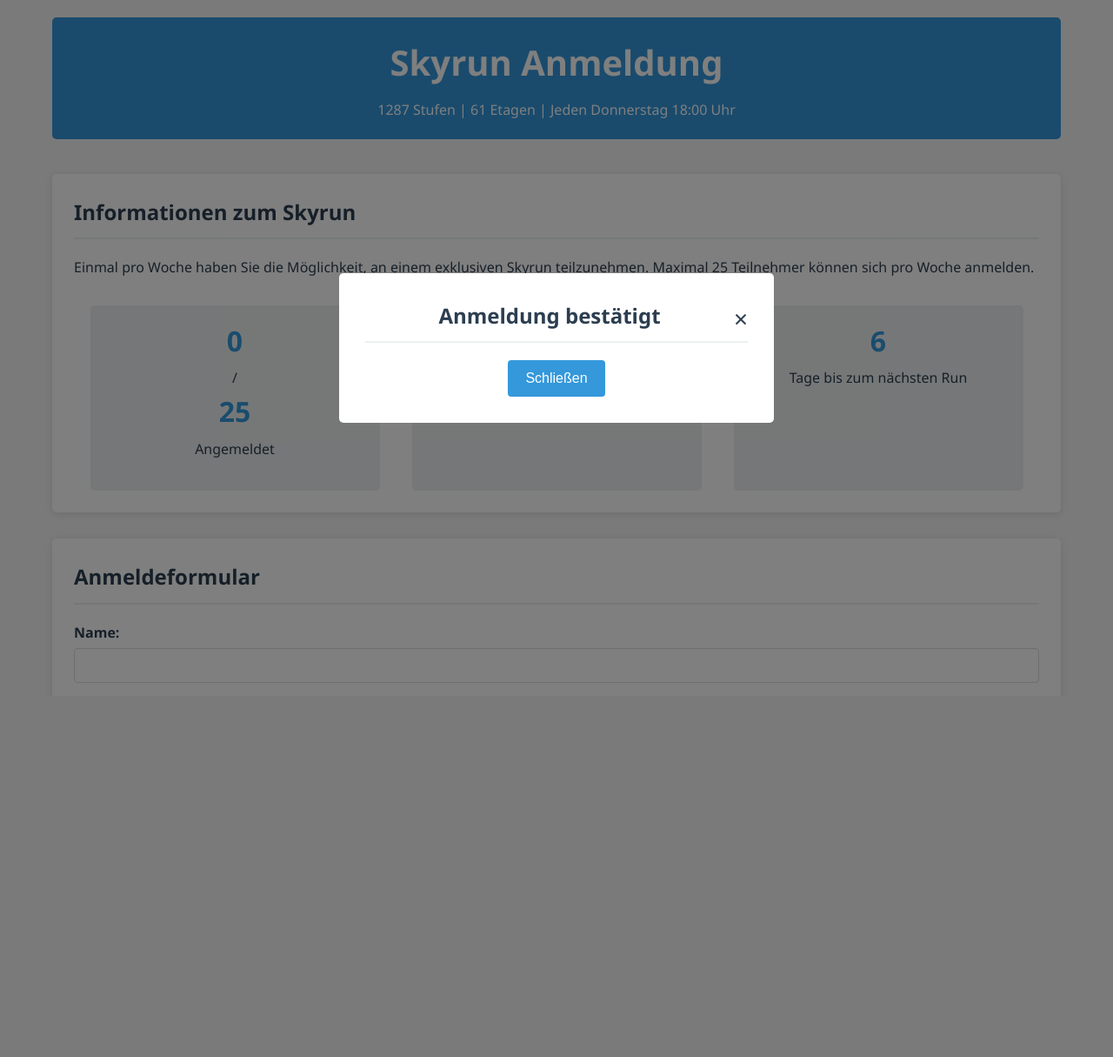
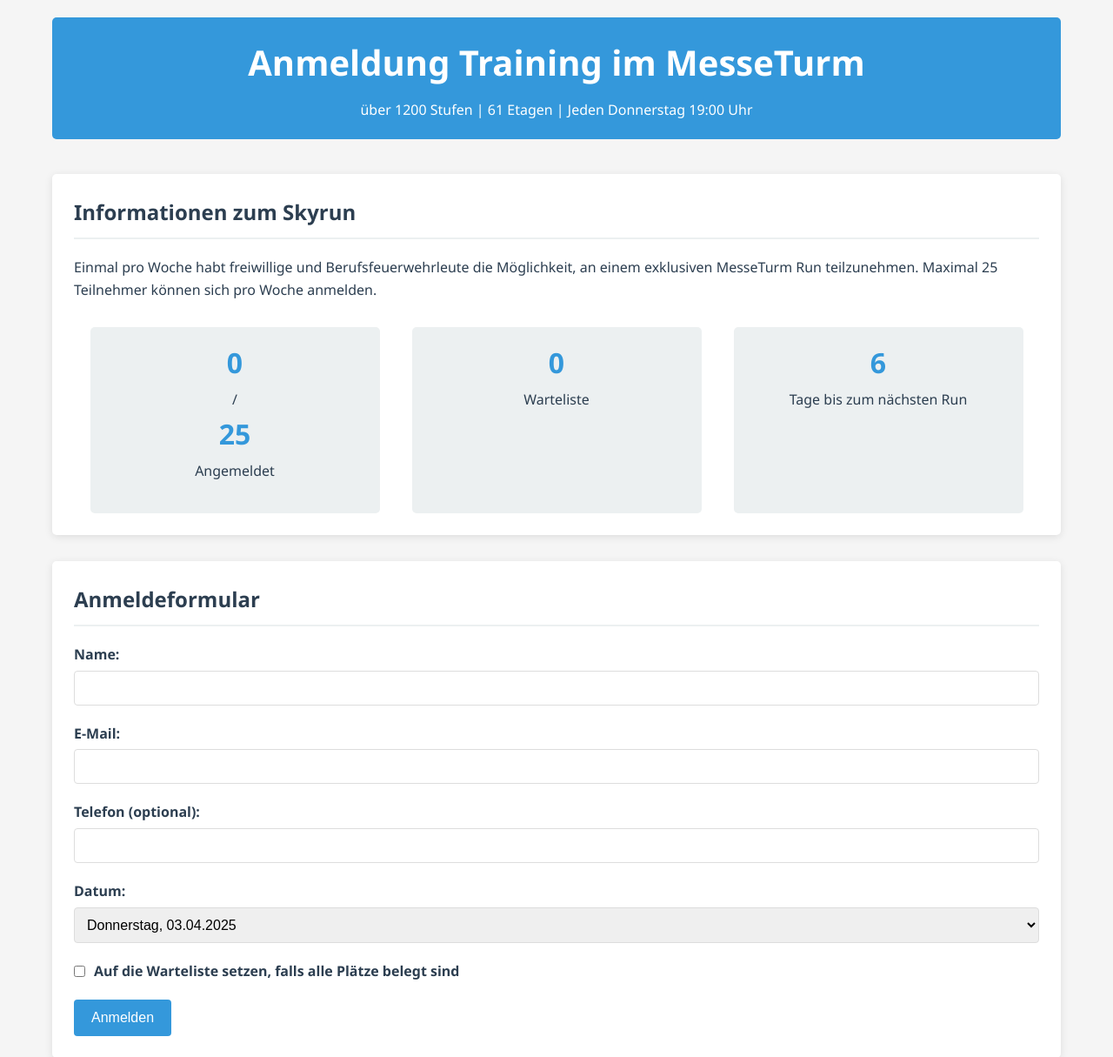
Before and after one commit to nixblick/skyrun, a PHP site: page / in a window 1280 px wide. Shown: the top 1215 px of the page at 87% size. Before the commit the page ends 733 px from the top, so only its background shows below. Run offline with PHP 8.4, Linux system fonts and the light colour scheme.

Commit message:
Version 1.0

```diff
--- a/index.html
+++ b/index.html
@@ -3,20 +3,20 @@
 <head>
     <meta charset="UTF-8">
     <meta name="viewport" content="width=device-width, initial-scale=1.0">
-    <title>Skyrun Anmeldung</title>
+    <title>Training Skyrun Anmeldung - Feuerwehr Frankfurt</title>
     <link rel="stylesheet" href="styles.css">
 </head>
 <body>
     <div class="container">
         <header>
-            <h1>Skyrun Anmeldung</h1>
-            <p>1287 Stufen | 61 Etagen | Jeden Donnerstag 18:00 Uhr</p>
+            <h1>Anmeldung Training im MesseTurm</h1>
+            <p>über 1200 Stufen | 61 Etagen | Jeden Donnerstag 19:00 Uhr</p>
         </header>
 
         <main>
             <section class="info">
                 <h2>Informationen zum Skyrun</h2>
-                <p>Einmal pro Woche haben Sie die Möglichkeit, an einem exklusiven Skyrun teilzunehmen.
+                <p>Einmal pro Woche habt freiwillige und Berufsfeuerwehrleute die Möglichkeit, an einem exklusiven MesseTurm Run teilzunehmen.
                    Maximal 25 Teilnehmer können sich pro Woche anmelden.</p>
                 <div class="stats">
                     <div id="registered-count" class="stat">
--- a/script.js
+++ b/script.js
@@ -97,9 +97,12 @@
 
     function setupEventListeners() {
         // Anmeldeformular absenden
+        if (form) {
             form.addEventListener('submit', handleRegistration);
+        }
 
         // Admin-Bereich anzeigen
+        if (adminLink) {
             adminLink.addEventListener('click', function(e) {
                 e.preventDefault();
                 adminPanel.classList.remove('hidden');
@@ -108,9 +111,12 @@
                     behavior: 'smooth'
                 });
             });
+        }
 
         // Admin-Login
+        if (adminLoginBtn) {
             adminLoginBtn.addEventListener('click', handleAdminLogin);
+        }
 
         // Tab-Navigation
         tabButtons.forEach(button => {
@@ -135,27 +141,52 @@
         });
 
         // Datum in Admin-Bereich ändern
+        if (adminDateSelect) {
             adminDateSelect.addEventListener('change', updateParticipantsList);
+        }
+
+        if (waitlistDateSelect) {
             waitlistDateSelect.addEventListener('change', updateWaitlistTable);
+        }
 
         // Daten exportieren
+        if (exportCsvBtn) {
             exportCsvBtn.addEventListener('click', exportAsCSV);
+        }
+
+        if (exportJsonBtn) {
             exportJsonBtn.addEventListener('click', exportAsJSON);
+        }
 
         // Daten importieren
+        if (importBtn) {
             importBtn.addEventListener('click', importData);
+        }
 
         // Modal schließen
+        if (closeModalBtn) {
             closeModalBtn.addEventListener('click', function() {
                 confirmationModal.classList.add('hidden');
             });
+        }
 
+        if (closeModalX) {
             closeModalX.addEventListener('click', function() {
                 confirmationModal.classList.add('hidden');
             });
+        }
 
         // Event-Listener für Datum-Änderung im Anmeldeformular
+        if (runDateSelect) {
             runDateSelect.addEventListener('change', updateStatistics);
+        }
+
+        // Modal bei Klick außerhalb schließen
+        window.addEventListener('click', function(event) {
+            if (event.target === confirmationModal) {
+                confirmationModal.classList.add('hidden');
+            }
+        });
     }
 
     function handleRegistration(e) {
@@ -240,8 +271,8 @@
 
     function showStatus(message, type) {
         registrationStatus.textContent = message;
-        registrationStatus.className = type;
-        registrationStatus.classList.remove('hidden');
+        registrationStatus.classList.remove('success', 'error', 'warning', 'hidden');
+        registrationStatus.classList.add(type);
 
         // Nach 5 Sekunden ausblenden
         setTimeout(() => {
--- a/styles.css
+++ b/styles.css
@@ -146,7 +146,7 @@
 }
 
 .hidden {
-    display: none;
+    display: none !important;
 }
 
 #registration-status {
@@ -257,12 +257,16 @@
     max-width: 500px;
     width: 90%;
     text-align: center;
+    position: relative;
 }
 
 .close-modal {
-    float: right;
+    position: absolute;
+    top: 10px;
+    right: 15px;
     font-size: 28px;
     cursor: pointer;
+    color: #666;
 }
 
 .close-modal:hover {
```
Also changed, not shown: README.md. Lines whose indentation alone changed are shown as unchanged.
